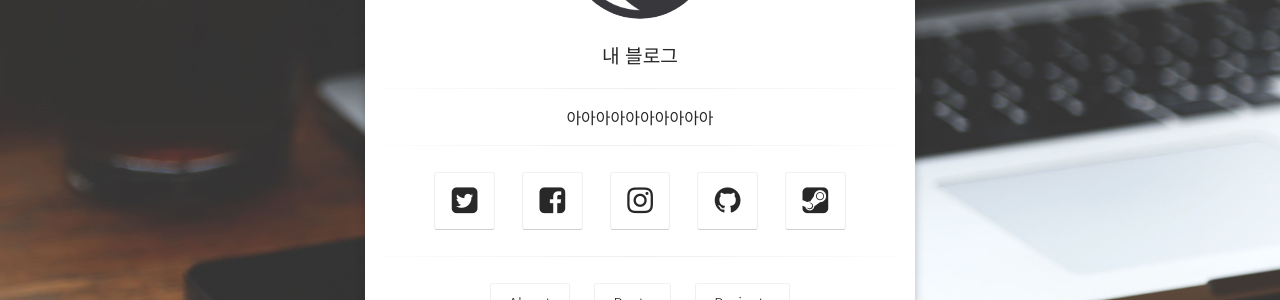
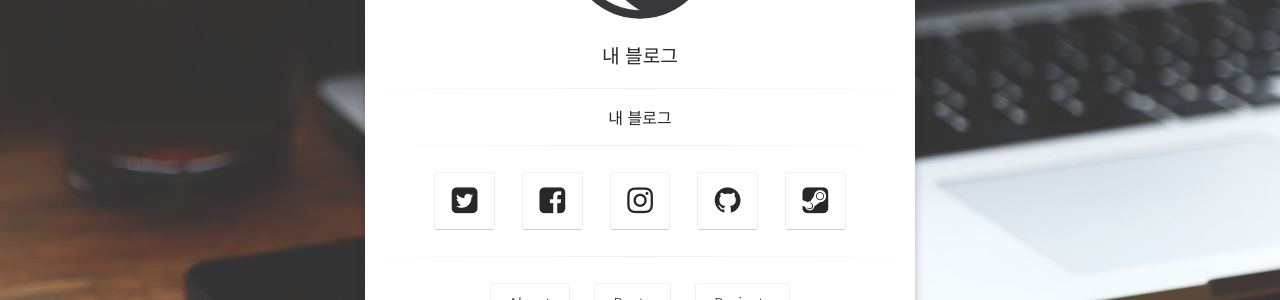
Before and after one commit to creamfard/creamfard.github.com, a Jekyll site: the page built from index.html, in a window 1280 px wide. Shown: the part 352-652 px from the top of the page. Built offline with Jekyll 4.4.1, drawn with Linux system fonts in a browser that asks for light colours; some web fonts are replaced.

Commit message:
Update _config.yml

```diff
--- a/_config.yml
+++ b/_config.yml
@@ -1,6 +1,6 @@
 # Site
 title:              내 블로그
-bio:                '아아아아아아아아아아'
+bio:                '내 블로그'
 description:        "Moon is a minimal, one column jekyll theme for your blog."
 reading_time:       true
 words_per_minute:   200
```
